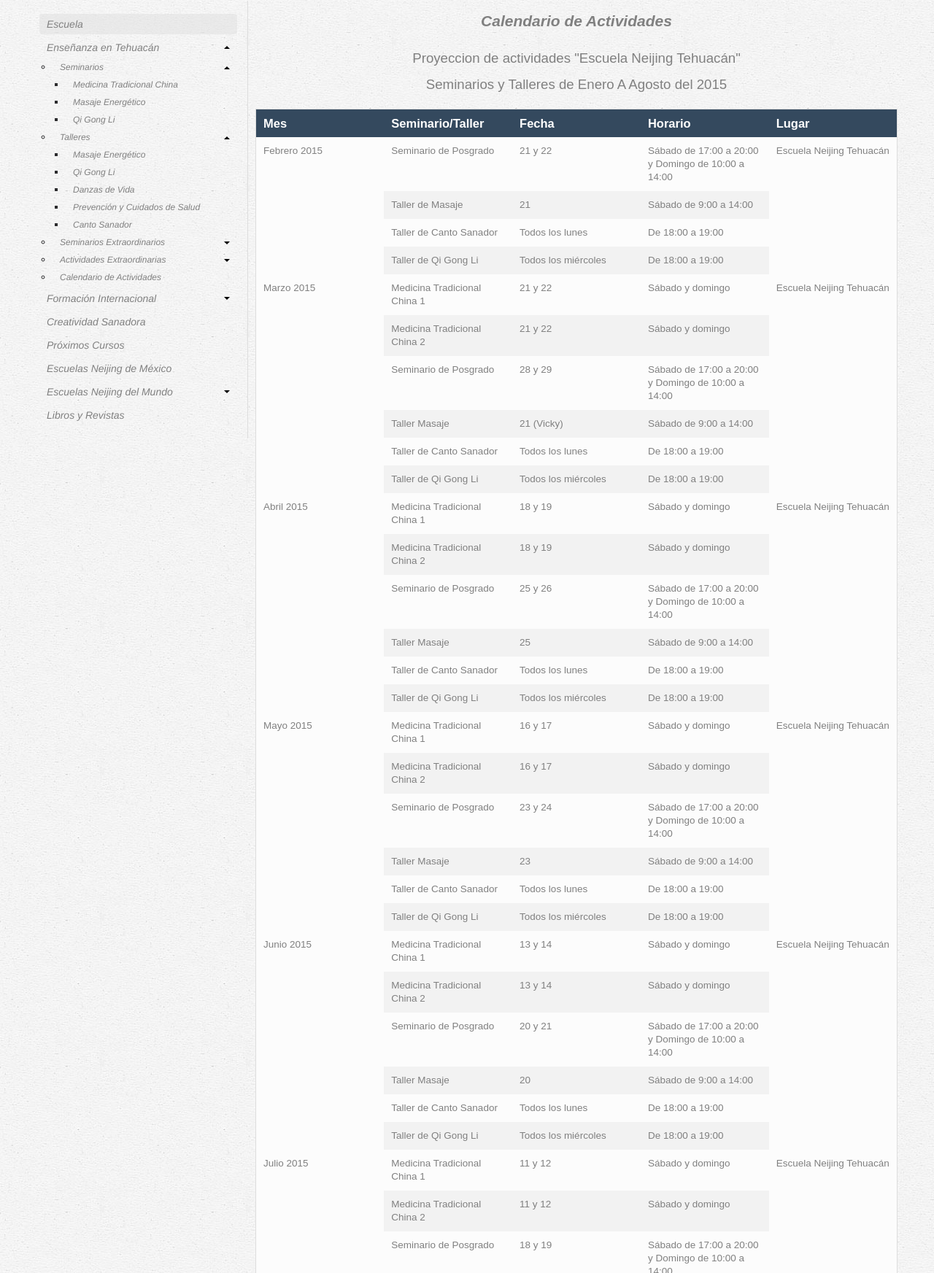
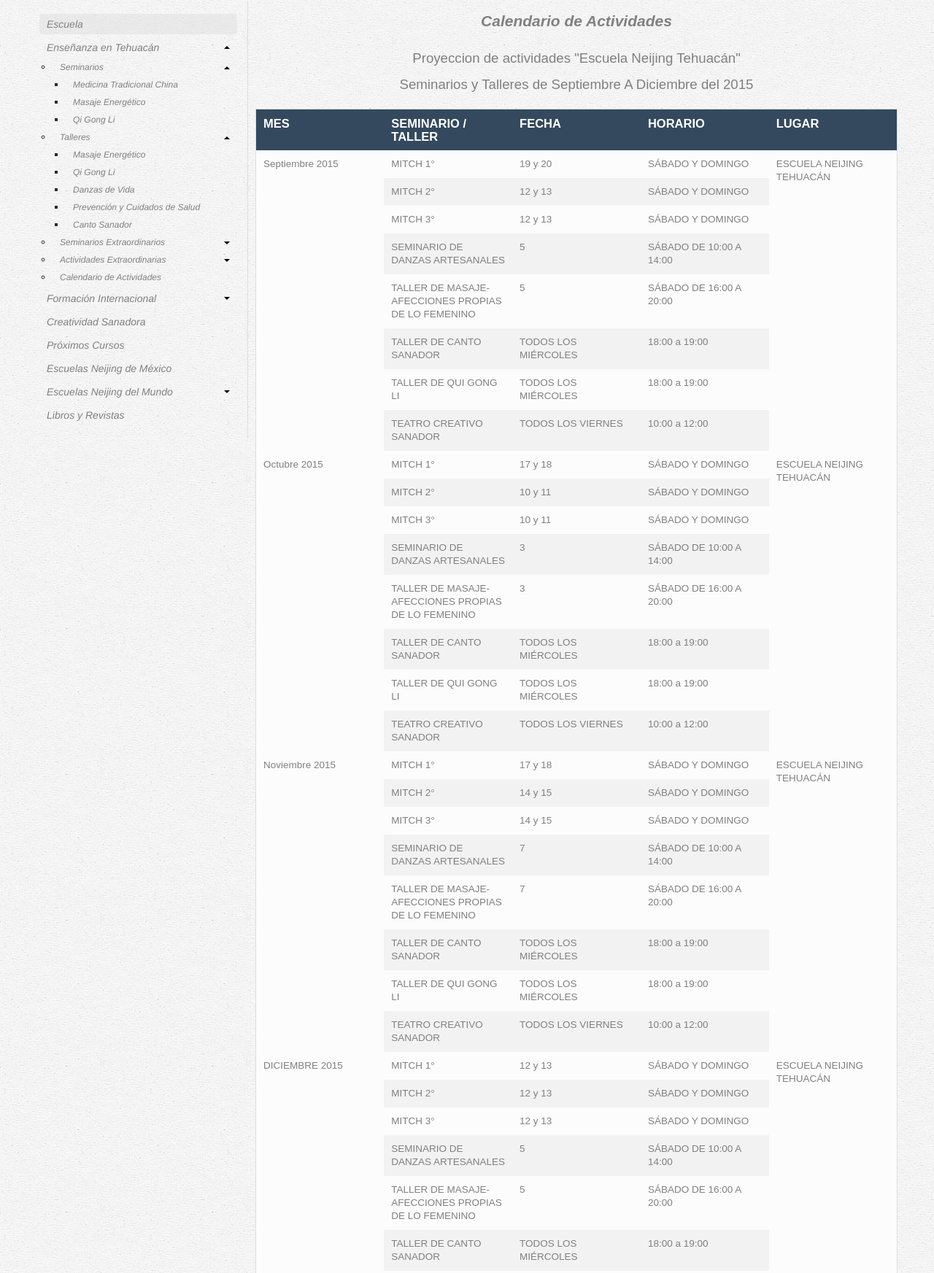
Before and after one commit to xtornasol512/neijingtehuacan, a website: page pages/Calendario.html in a window 1280 px wide. Shown: the part 381-2126 px from the top of the page at 73% size. Drawn offline with nearby package versions, Linux system fonts and the light colour scheme.

Commit message:
Modificado calendario sept-diciembre 2015

```diff
--- a/pages/Calendario.html
+++ b/pages/Calendario.html
@@ -222,211 +222,191 @@
               <!-- Contenido, aqui va contenido sin galeria  -->
               <div class="ContenidoSinGaleria align-center">
                   <h3>Calendario de Actividades</h3>
-                  <h4>Proyeccion de actividades "Escuela Neijing Tehuacán"<br />Seminarios y Talleres de Enero A Agosto del 2015</h4>
+                  <h4>Proyeccion de actividades "Escuela Neijing Tehuacán"<br />Seminarios y Talleres de Septiembre A Diciembre del 2015</h4>
                   <table title="Calendario 2014 Neijing Tehuacán" data-max="15" class="asphalt grayTable responsive tooltip">
 
                     <thead>
 
                       <tr>
-                        <th>Mes</th>
-                        <th>Seminario/Taller</th>
-                        <th>Fecha</th>
-                        <th>Horario</th>
-                        <th>Lugar</th>
+                        <th>MES</th>
+                        <th>SEMINARIO / TALLER</th>
+                        <th>FECHA</th>
+                        <th>HORARIO</th>
+                        <th>LUGAR</th>
                       </tr>
                     </thead>
                     <tbody>
                       <tr>
-                        <td rowspan="4">Febrero 2015</td>
-                        <td>Seminario de Posgrado</td>
-                        <td>21 y 22</td>
-                        <td>Sábado de 17:00 a 20:00 y
-Domingo de 10:00 a 14:00</td>
-                        <td rowspan="4"> Escuela Neijing Tehuacán</td>
+                        <td rowspan="8">Septiembre 2015</td>
+                        <td>MITCH 1°</td>
+                        <td>19 y 20</td>
+                        <td>SÁBADO Y DOMINGO</td>
+
+                        <td rowspan="8"> ESCUELA NEIJING TEHUACÁN</td>
                       </tr>
                       <tr>
-                        <td>Taller de Masaje</td>
-                        <td>21</td>
-                        <td>Sábado de 9:00 a 14:00</td>
+                        <td>MITCH 2°</td>
+                        <td>12 y 13</td>
+                        <td>SÁBADO Y DOMINGO</td>
                       </tr>
                       <tr>
-                        <td>Taller de Canto Sanador</td>
-                        <td>Todos los lunes</td>
-                        <td>De 18:00 a 19:00</td>
+                        <td>MITCH 3°</td>
+                        <td>12 y 13</td>
+                        <td>SÁBADO Y DOMINGO</td>
                       </tr>
                       <tr>
-                        <td>Taller de Qi Gong Li</td>
-                        <td>Todos los miércoles</td>
-                        <td>De 18:00 a 19:00</td>
+                        <td>SEMINARIO DE DANZAS ARTESANALES</td>
+                        <td>5</td>
+                        <td>SÁBADO DE 10:00 A 14:00</td>
+                      </tr>
+                      <tr>
+                        <td>TALLER DE MASAJE-AFECCIONES PROPIAS DE LO FEMENINO</td>
+                        <td>5</td>
+                        <td>SÁBADO DE 16:00 A 20:00</td>
+                      </tr>
+                      <tr>
+                        <td>TALLER DE CANTO SANADOR</td>
+                        <td>TODOS LOS MIÉRCOLES</td>
+                        <td>18:00 a 19:00</td>
+                      </tr>
+                      <tr>
+                        <td>TALLER DE QUI GONG LI</td>
+                        <td>TODOS LOS MIÉRCOLES</td>
+                        <td>18:00 a 19:00</td>
+                      </tr>
+                      <tr>
+                        <td>TEATRO CREATIVO SANADOR</td>
+                        <td>TODOS LOS VIERNES</td>
+                        <td>10:00 a 12:00</td>
                       </tr>
 
                       <tr>
-                        <td rowspan="6">Marzo 2015</td>
-                        <td>Medicina Tradicional China 1</td>
-                        <td>21 y 22</td>
-                        <td>Sábado y domingo</td>
-                        <td rowspan="6"> Escuela Neijing Tehuacán</td>
+                        <td rowspan="8">Octubre 2015</td>
+                        <td>MITCH 1°</td>
+                        <td>17 y 18</td>
+                        <td>SÁBADO Y DOMINGO</td>
+                        <td rowspan="8"> ESCUELA NEIJING TEHUACÁN</td>
                       </tr>
                       <tr>
-                        <td>Medicina Tradicional China 2 </td>
-                        <td>21 y 22</td>
-                        <td>Sábado y domingo</td>
+                        <td>MITCH 2°</td>
+                        <td>10 y 11</td>
+                        <td>SÁBADO Y DOMINGO</td>
                       </tr>
                       <tr>
-                        <td>Seminario de Posgrado</td>
-                        <td>28 y 29</td>
-                        <td>Sábado de 17:00 a 20:00 y Domingo de 10:00 a 14:00</td>
+                        <td>MITCH 3°</td>
+                        <td>10 y 11</td>
+                        <td>SÁBADO Y DOMINGO</td>
                       </tr>
                       <tr>
-                        <td>Taller Masaje</td>
-                        <td>21 (Vicky)</td>
-                        <td>Sábado de 9:00 a 14:00</td>
+                        <td>SEMINARIO DE DANZAS ARTESANALES</td>
+                        <td>3</td>
+                        <td>SÁBADO DE 10:00 A 14:00</td>
                       </tr>
                       <tr>
-                        <td>Taller de Canto Sanador</td>
-                        <td>Todos los lunes</td>
-                        <td>De 18:00 a 19:00</td>
+                        <td>TALLER DE MASAJE-AFECCIONES PROPIAS DE LO FEMENINO</td>
+                        <td>3</td>
+                        <td>SÁBADO DE 16:00 A 20:00</td>
                       </tr>
                       <tr>
-                        <td>Taller de Qi Gong Li</td>
-                        <td>Todos los miércoles</td>
-                        <td>De 18:00 a 19:00</td>
+                        <td>TALLER DE CANTO SANADOR</td>
+                        <td>TODOS LOS MIÉRCOLES</td>
+                        <td>18:00 a 19:00</td>
                       </tr>
                       <tr>
-                        <td rowspan="6">Abril 2015</td>
-                        <td>Medicina Tradicional China 1</td>
-                        <td>18 y 19</td>
-                        <td>Sábado y domingo</td>
-                        <td rowspan="6"> Escuela Neijing Tehuacán</td>
+                        <td>TALLER DE QUI GONG LI</td>
+                        <td>TODOS LOS MIÉRCOLES</td>
+                        <td>18:00 a 19:00</td>
                       </tr>
                       <tr>
-                        <td>Medicina Tradicional China 2 </td>
-                        <td>18 y 19</td>
-                        <td>Sábado y domingo</td>
+                        <td>TEATRO CREATIVO SANADOR</td>
+                        <td>TODOS LOS VIERNES</td>
+                        <td>10:00 a 12:00</td>
                       </tr>
                       <tr>
-                        <td>Seminario de Posgrado</td>
-                        <td>25 y 26</td>
-                        <td>Sábado de 17:00 a 20:00 y Domingo de 10:00 a 14:00</td>
+                        <td rowspan="8">Noviembre 2015</td>
+                        <td>MITCH 1°</td>
+                        <td>17 y 18</td>
+                        <td>SÁBADO Y DOMINGO</td>
+                        <td rowspan="8"> ESCUELA NEIJING TEHUACÁN</td>
                       </tr>
                       <tr>
-                        <td>Taller Masaje</td>
-                        <td>25 </td>
-                        <td>Sábado de 9:00 a 14:00</td>
+                        <td>MITCH 2°</td>
+                        <td>14 y 15</td>
+                        <td>SÁBADO Y DOMINGO</td>
                       </tr>
                       <tr>
-                        <td>Taller de Canto Sanador</td>
-                        <td>Todos los lunes</td>
-                        <td>De 18:00 a 19:00</td>
+                        <td>MITCH 3°</td>
+                        <td>14 y 15</td>
+                        <td>SÁBADO Y DOMINGO</td>
                       </tr>
                       <tr>
-                        <td>Taller de Qi Gong Li</td>
-                        <td>Todos los miércoles</td>
-                        <td>De 18:00 a 19:00</td>
+                        <td>SEMINARIO DE DANZAS ARTESANALES</td>
+                        <td>7</td>
+                        <td>SÁBADO DE 10:00 A 14:00</td>
                       </tr>
                       <tr>
-                        <td rowspan="6">Mayo 2015</td>
-                        <td>Medicina Tradicional China 1</td>
-                        <td>16 y 17</td>
-                        <td>Sábado y domingo</td>
-                        <td rowspan="6"> Escuela Neijing Tehuacán</td>
+                        <td>TALLER DE MASAJE-AFECCIONES PROPIAS DE LO FEMENINO</td>
+                        <td>7</td>
+                        <td>SÁBADO DE 16:00 A 20:00</td>
                       </tr>
                       <tr>
-                        <td>Medicina Tradicional China 2 </td>
-                        <td>16 y 17</td>
-                        <td>Sábado y domingo</td>
+                        <td>TALLER DE CANTO SANADOR</td>
+                        <td>TODOS LOS MIÉRCOLES</td>
+                        <td>18:00 a 19:00</td>
                       </tr>
                       <tr>
-                        <td>Seminario de Posgrado</td>
-                        <td>23 y 24</td>
-                        <td>Sábado de 17:00 a 20:00 y Domingo de 10:00 a 14:00</td>
+                        <td>TALLER DE QUI GONG LI</td>
+                        <td>TODOS LOS MIÉRCOLES</td>
+                        <td>18:00 a 19:00</td>
                       </tr>
                       <tr>
-                        <td>Taller Masaje</td>
-                        <td>23 </td>
-                        <td>Sábado de 9:00 a 14:00</td>
+                        <td>TEATRO CREATIVO SANADOR</td>
+                        <td>TODOS LOS VIERNES</td>
+                        <td>10:00 a 12:00</td>
                       </tr>
                       <tr>
-                        <td>Taller de Canto Sanador</td>
-                        <td>Todos los lunes</td>
-                        <td>De 18:00 a 19:00</td>
+                        <td rowspan="8">DICIEMBRE 2015</td>
+                        <td>MITCH 1°</td>
+                        <td>12 y 13</td>
+                        <td>SÁBADO Y DOMINGO</td>
+                        <td rowspan="8"> ESCUELA NEIJING TEHUACÁN</td>
                       </tr>
                       <tr>
-                        <td>Taller de Qi Gong Li</td>
-                        <td>Todos los miércoles</td>
-                        <td>De 18:00 a 19:00</td>
+                        <td>MITCH 2°</td>
+                        <td>12 y 13</td>
+                        <td>SÁBADO Y DOMINGO</td>
                       </tr>
                       <tr>
-                        <td rowspan="6">Junio 2015</td>
-                        <td>Medicina Tradicional China 1</td>
-                        <td>13 y 14</td>
-                        <td>Sábado y domingo</td>
-                        <td rowspan="6"> Escuela Neijing Tehuacán</td>
+                        <td>MITCH 3°</td>
+                        <td>12 y 13</td>
+                        <td>SÁBADO Y DOMINGO</td>
                       </tr>
                       <tr>
-                        <td>Medicina Tradicional China 2 </td>
-                        <td>13 y 14</td>
-                        <td>Sábado y domingo</td>
+                        <td>SEMINARIO DE DANZAS ARTESANALES</td>
+                        <td>5</td>
+                        <td>SÁBADO DE 10:00 A 14:00</td>
                       </tr>
                       <tr>
-                        <td>Seminario de Posgrado</td>
-                        <td>20 y 21</td>
-                        <td>Sábado de 17:00 a 20:00 y Domingo de 10:00 a 14:00</td>
+                        <td>TALLER DE MASAJE-AFECCIONES PROPIAS DE LO FEMENINO</td>
+                        <td>5</td>
+                        <td>SÁBADO DE 16:00 A 20:00</td>
                       </tr>
                       <tr>
-                        <td>Taller Masaje</td>
-                        <td>20 </td>
-                        <td>Sábado de 9:00 a 14:00</td>
+                        <td>TALLER DE CANTO SANADOR</td>
+                        <td>TODOS LOS MIÉRCOLES</td>
+                        <td>18:00 a 19:00</td>
                       </tr>
                       <tr>
-                        <td>Taller de Canto Sanador</td>
-                        <td>Todos los lunes</td>
-                        <td>De 18:00 a 19:00</td>
+                        <td>TALLER DE QUI GONG LI</td>
+                        <td>TODOS LOS MIÉRCOLES</td>
+                        <td>18:00 a 19:00</td>
                       </tr>
                       <tr>
-                        <td>Taller de Qi Gong Li</td>
-                        <td>Todos los miércoles</td>
-                        <td>De 18:00 a 19:00</td>
+                        <td>TEATRO CREATIVO SANADOR</td>
+                        <td>TODOS LOS VIERNES</td>
+                        <td>10:00 a 12:00</td>
                       </tr>
-                      <tr>
-                        <td rowspan="6">Julio 2015</td>
-                        <td>Medicina Tradicional China 1</td>
-                        <td>11 y 12</td>
-                        <td>Sábado y domingo</td>
-                        <td rowspan="6"> Escuela Neijing Tehuacán</td>
-                      </tr>
-                      <tr>
-                        <td>Medicina Tradicional China 2 </td>
-                        <td>11 y 12</td>
-                        <td>Sábado y domingo</td>
-                      </tr>
-                      <tr>
-                        <td>Seminario de Posgrado</td>
-                        <td>18 y 19</td>
-                        <td>Sábado de 17:00 a 20:00 y Domingo de 10:00 a 14:00</td>
-                      </tr>
-                      <tr>
-                        <td>Taller Masaje</td>
-                        <td>18 </td>
-                        <td>Sábado de 9:00 a 14:00</td>
-                      </tr>
-                      <tr>
-                        <td>Taller de Canto Sanador</td>
-                        <td>Todos los lunes</td>
-                        <td>De 18:00 a 19:00</td>
-                      </tr>
-                      <tr>
-                        <td>Taller de Qi Gong Li</td>
-                        <td>Todos los miércoles</td>
-                        <td>De 18:00 a 19:00</td>
-                      </tr>
-                      <tr>
-                        <td rowspan="1">Agosto 2015</td>
-                        <td>CURSOS DE VERANO TIAN</td>
-                        <td>TODO EL MES</td>
-                        <td></td>
-                        <td rowspan="1"> Escuela Neijing Tehuacán</td>
-                      </tr>
+
 
 
 
@@ -435,7 +415,8 @@
                   </table>
 
                 <br />
-                  <p class="align-center"><a class="button asphalt" href="/assets/calendarios/calendario_neijing_tehuacan_2015.pdf" > <i class="icon-book"></i> Calendario De Actividades Descargable</a></p>
+                <!--
+                  <p class="align-center"><a class="button asphalt" href="/assets/calendarios/calendario_neijing_tehuacan_2015.pdf" > <i class="icon-book"></i> Calendario De Actividades Descargable</a></p> -->
 
 
 
@@ -479,7 +460,7 @@
 
                 <li><a href="http://twitter.com/EscNeijingTehu" class="tooltip orange on" role="tooltip" data-title="Twitter Oficial de Neijing Tehuacán" target="_blank" ><i class="icon-twitter" title="Twitter Oficial de Neijing Tehuacán"></i></a></li>
                 <li><a href="http://guiamexico.com.mx/empresas/escuela-neijing-tehuacan.html" target="_blank" class="tooltip pink on" role="tooltip" data-title="Neijing Tehuacán en Guía México" ><i class="icon-picture" title="Neijing Tehuacán en Guía México"></i></a></li>
-                <li><a href="https://www.facebook.com/pages/Escuela-Neijing-Tehuac%C3%A1n/542646049103538?fref=ts" class="tooltip blue on" role="tooltip" data-title="Página Oficial de la Escuela Neijing Tehuacán"  target="_blank"><i class="icon-facebook-sign" title="Página Oficial de la Escuela Neijing Tehuacán"></i></a></li>
+                <li><a href="https://www.facebook.com/pages/Escuela-Neijing-Tehuac%C3%A1n/542646049103538?fref=ts" class="tooltip blue on" role="tooltip" data-title="Página Oficial de la ESCUELA NEIJING TEHUACÁN"  target="_blank"><i class="icon-facebook-sign" title="Página Oficial de la Escuela Neijing Tehuacán"></i></a></li>
 
               </ul>
               </div>
```
